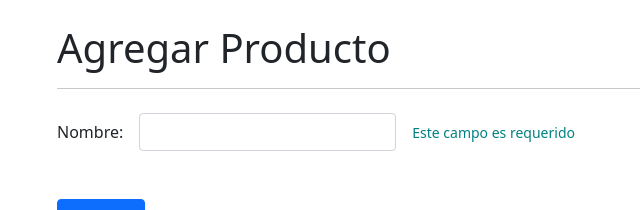
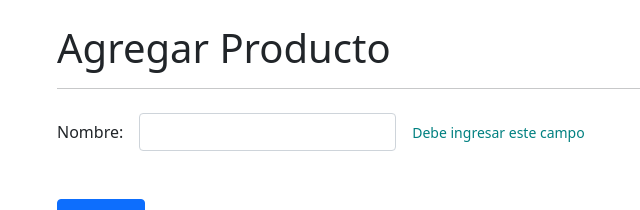
Before and after one commit to alexglzrys/angular-directivas, an Angular app: page /productos/agregar in a window 1280 px wide. Shown: the top 210 px of the page, without its empty margins (25-665 px from the left). Built offline with nearby package versions, Linux system fonts and the light colour scheme.

Commit message:
cambiar el texto interno de la etiqueta

```diff
--- a/src/app/productos/pages/agregar/agregar.component.html
+++ b/src/app/productos/pages/agregar/agregar.component.html
@@ -12,9 +12,10 @@
       <!-- Usar la directiva personalizada en este elemento HTML. Por tanto va a heredar todo el comportamiento y funciones
       que ofrece esta directiva
       La directiva puede recibir entradas de información @Input() del mismo modo que los componentes, solo basta definir la propiedad asociada y pasarle el valor -->
-      <span class="form-text" color="teal" error-msg *ngIf="tieneError('nombre')">
-        Este campo es requerido
-      </span>
+      <span error-msg
+            color="teal"
+            mensaje="Debe ingresar este campo"
+            *ngIf="tieneError('nombre')"></span>
     </div>
   </div>
   <div class="row mt-5">
--- a/src/app/shared/directives/error-msg.directive.ts
+++ b/src/app/shared/directives/error-msg.directive.ts
@@ -9,6 +9,8 @@ export class ErrorMsgDirective implements OnInit {
   // Las directivas tambien pueden recibir entrada de información
   // Una buena idea es mantener un valor por defecto si el usuario no pasa esta información
   @Input() color: string = 'red';
+  @Input() mensaje: string = 'Este campo es un dato requerido';
+
   // Es bueno tener una referencia hacia el elemento HTML afectado de forma global, para trabajar con el en distintos métodos definidos dentro de esta directiva
   elementHTMLRef!: ElementRef<HTMLElement>;
 
@@ -27,7 +29,9 @@ export class ErrorMsgDirective implements OnInit {
 
   ngOnInit(): void {
       console.log('ngOnInit - Directiva')
+      this.setClass()
       this.setColor()
+      this.setMensaje()
   }
 
   setColor() {
@@ -35,4 +39,13 @@ export class ErrorMsgDirective implements OnInit {
     this.elementHTMLRef.nativeElement.style.color = this.color;
   }
 
+  setMensaje() {
+    // Cambiar el texto interno del elemeno HTML afectado por esta directiva
+    this.elementHTMLRef.nativeElement.innerHTML = this.mensaje;
+  }
+
+  setClass() {
+    this.elementHTMLRef.nativeElement.classList.add('form-text');
+  }
+
 }
```
